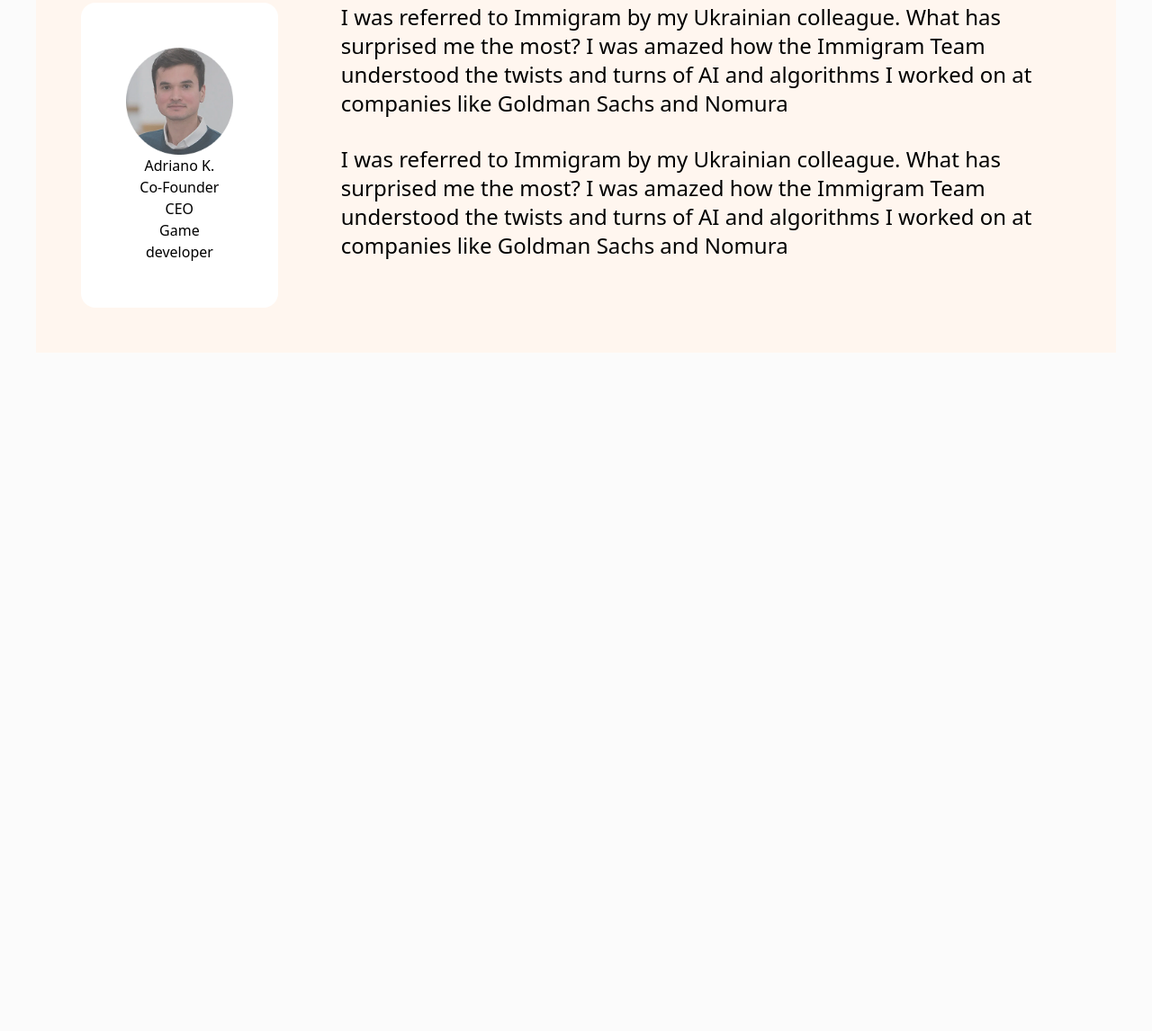
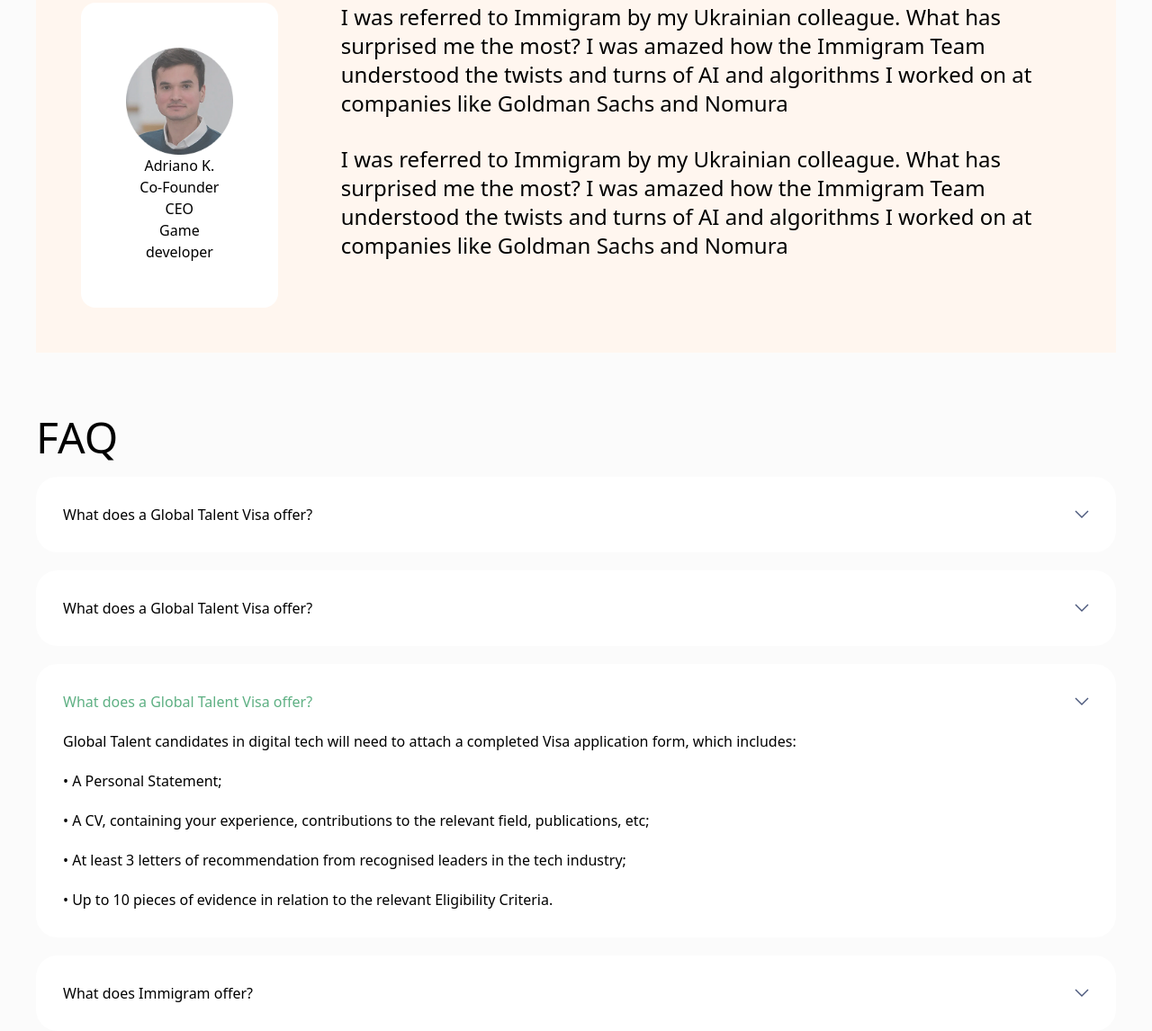
Before and after one commit to saidjannnnnnnn/bonus-v-dele, a website: page src/index.html in a window 1280 px wide. Shown: the part 4389-5535 px from the top of the page at 90% size. Before the commit the page ends 4781 px from the top, so only its background shows below. Drawn offline with nearby package versions, Linux system fonts and the light colour scheme; files that its build step writes are made by us from their sources.

Commit message:
oxiron section

```diff
--- a/src/index.html
+++ b/src/index.html
@@ -230,6 +230,32 @@
                 </div>
             </div>
         </section>
+        <section class="max-w-[1200px] m-auto flex flex-col gap-[20px]">
+            <p class="text-5xl mt-[70px]">FAQ</p>
+            <div class="flex justify-between bg-white rounded-3xl p-[30px] items-center">
+                <p>What does a Global Talent Visa offer?</p>
+                <img src="./Vector 3.png" alt="">
+            </div>
+            <div class="flex justify-between bg-white rounded-3xl p-[30px] items-center">
+                <p>What does a Global Talent Visa offer?</p>
+                <img src="./Vector 3.png" alt="">
+            </div>
+            <div class="bg-white rounded-3xl p-[30px] flex flex-col gap-[20px]">
+                <div class="flex justify-between  items-center">
+                    <p class="text-[#5EB083]">What does a Global Talent Visa offer?</p>
+                    <img src="./Vector 3.png" alt="">
+                </div>
+                <p>Global Talent candidates in digital tech will need to attach a completed Visa application form, which includes:</p>
+                <p>• A Personal Statement;</p>
+                <p>• A CV, containing your experience, contributions to the relevant field, publications, etc;</p>
+                <p>• At least 3 letters of recommendation from recognised leaders in the tech industry;</p>
+                <p>• Up to 10 pieces of evidence in relation to the relevant Eligibility Criteria.</p>
+            </div>
+            <div class="flex justify-between bg-white rounded-3xl p-[30px] items-center">
+                <p>What does Immigram offer?</p>
+                <img src="./Vector 3.png" alt="">
+            </div>
+        </section>
     </main>
 </body>
 </html>
```
Also changed, not shown: src/Vector 3.png (added).
